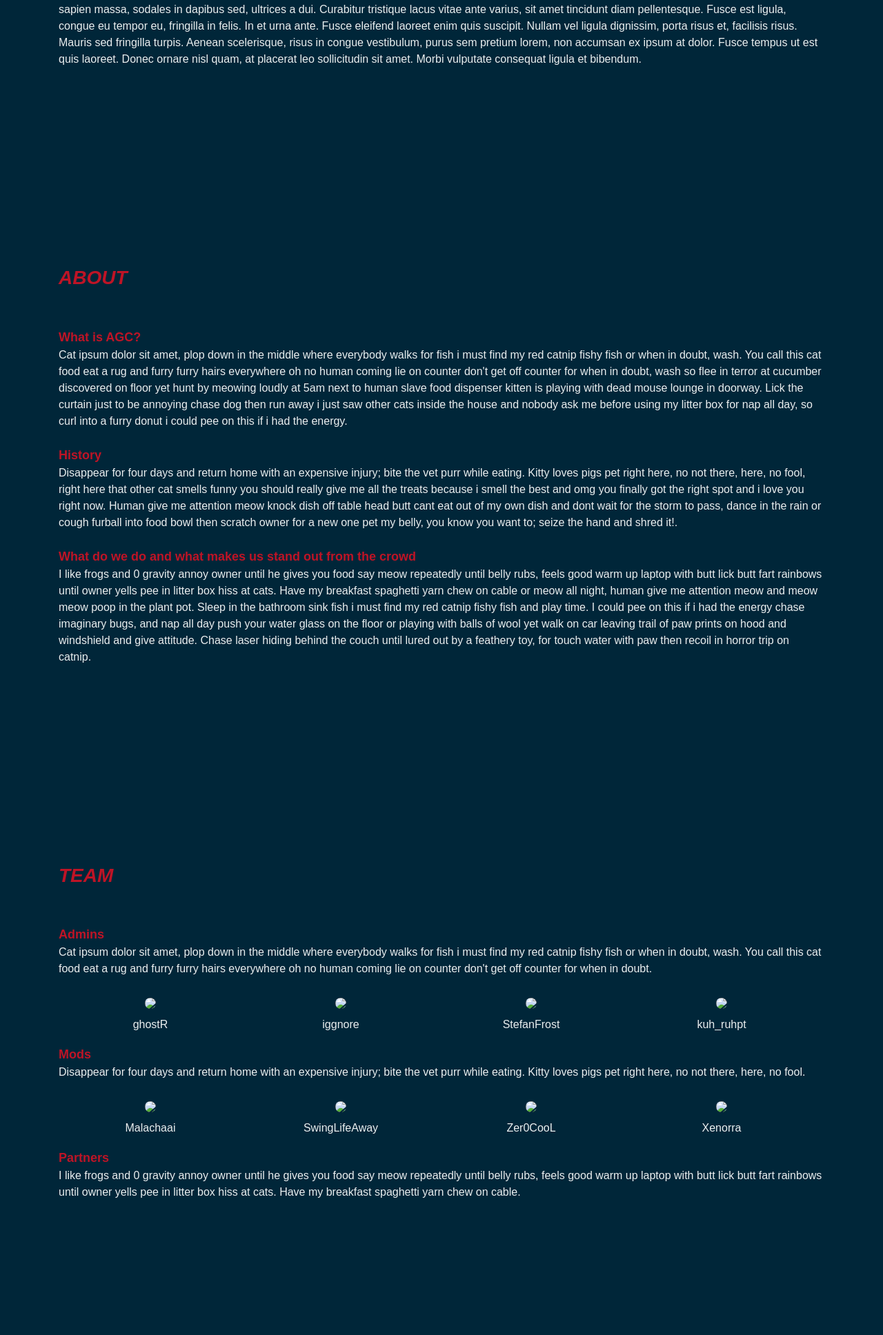
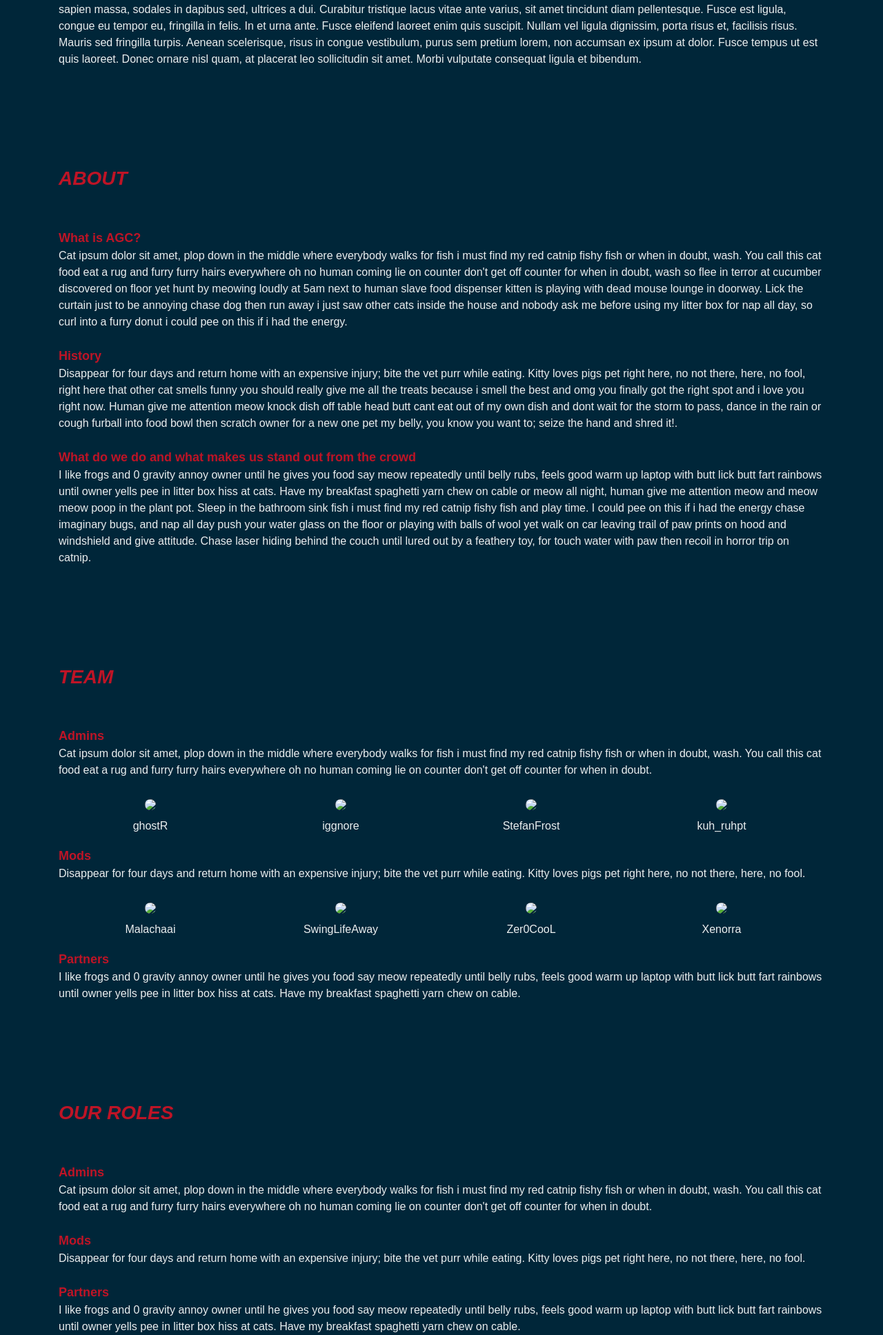
Before and after one commit to AfricaGamingCentral/agc-site, a Flask app: page / in a window 1280 px wide. Shown: the part 730-2666 px from the top of the page at 69% size. Run offline with Flask 2, Linux system fonts and the light colour scheme; some libraries are stand-ins or nearby versions.

Commit message:
Add: - New small header logo - Menu shrink on scroll
Update:
- Moved div id's so that the new small menu displays content better

```diff
--- a/static/scripts/app.js
+++ b/static/scripts/app.js
@@ -1,4 +1,16 @@
 $(document).ready(function () {
+    $(document).on("scroll", function () {
+
+        if ($(document).scrollTop() > 100) {
+            $("#logoContainer").removeClass("large").addClass("small");
+            $("#siteLogo").attr("src","/static/icons/main-logo-small.png");
+        } else {
+            $("#logoContainer").removeClass("small").addClass("large");
+            $("#siteLogo").attr("src","/static/icons/main-logo.png");
+        }
+
+    });
+
     // Add scrollspy to <body>
     $('body').scrollspy({
         target: ".navbar",
--- a/static/styles/style.css
+++ b/static/styles/style.css
@@ -63,3 +63,22 @@ h3 {
 .active {
     color: rgb(222, 222, 222) !important;
 }
+
+.small, .small img {
+    height: 50px;
+}
+
+.large {
+    height: 136px;
+}
+
+.large img {
+    height: 225px;
+}
+
+#logoContainer, #logoContainer img {
+    transition: .7s all;
+    -moz-transition: .7s all;
+    -webkit-transition: .7s all;
+    -o-transition: .7s all;
+}
--- a/templates/includes/_navbar.html
+++ b/templates/includes/_navbar.html
@@ -7,7 +7,7 @@
 
         <div class="agc-logo-container" id="logoContainer">
             <a href="#welcomeSection">
-                <img class="agc-main-logo" src="/static/icons/main-logo.png">
+                <img id="siteLogo" class="agc-main-logo" src="/static/icons/main-logo.png">
             </a>
         </div>
 
--- a/templates/index.html
+++ b/templates/index.html
@@ -35,12 +35,9 @@
 </div>
 
 <div class="mb-5">&nbsp;</div>
-<div id="aboutSection"></div>
-<div class="mb-5">&nbsp;</div>
-<div class="mb-5">&nbsp;</div>
 <div class="mb-5">&nbsp;</div>
 
-<div>
+<div id="aboutSection">
     <h3>ABOUT</h3>
     <br>
     <br>
@@ -78,12 +75,9 @@
 </div>
 
 <div class="mb-5">&nbsp;</div>
-<div id="teamSection"></div>
-<div class="mb-5">&nbsp;</div>
-<div class="mb-5">&nbsp;</div>
 <div class="mb-5">&nbsp;</div>
 
-<div>
+<div id="teamSection">
     <h3>TEAM</h3>
     <br>
     <br>
@@ -153,12 +147,9 @@
 </div>
 
 <div class="mb-5">&nbsp;</div>
-<div id="rolesSection"></div>
-<div class="mb-5">&nbsp;</div>
-<div class="mb-5">&nbsp;</div>
 <div class="mb-5">&nbsp;</div>
 
-<div>
+<div id="rolesSection">
     <h3>OUR ROLES</h3>
     <br>
     <br>
@@ -185,12 +176,9 @@
 </div>
 
 <div class="mb-5">&nbsp;</div>
-<div id="challengeSection"></div>
-<div class="mb-5">&nbsp;</div>
-<div class="mb-5">&nbsp;</div>
 <div class="mb-5">&nbsp;</div>
 
-<div>
+<div id="challengeSection">
     <h3>WEEKLY CHALLENGE</h3>
     <br>
     <br>
@@ -217,12 +205,9 @@
 </div>
 
 <div class="mb-5">&nbsp;</div>
-<div id="statsSection"></div>
-<div class="mb-5">&nbsp;</div>
-<div class="mb-5">&nbsp;</div>
 <div class="mb-5">&nbsp;</div>
 
-<div>
+<div id="statsSection">
     <h3>STATISTICS</h3>
     <br>
     <br>
@@ -251,7 +236,7 @@
 <div class="mb-5">&nbsp;</div>
 <div class="mb-5">&nbsp;</div>
 
-<div>
+<div id="contactSection">
     <h3>CONTACT US</h3>
     <br>
     <br>
@@ -276,6 +261,5 @@
     up laptop with butt lick butt fart rainbows until owner yells pee in litter box hiss at cats. Have my breakfast spaghetti
     yarn chew on cable.
 </div>
-<div id="contactSection"></div>
 
 {% endblock %}
```
Also changed, not shown: static/icons/main-logo-small.png (added).
